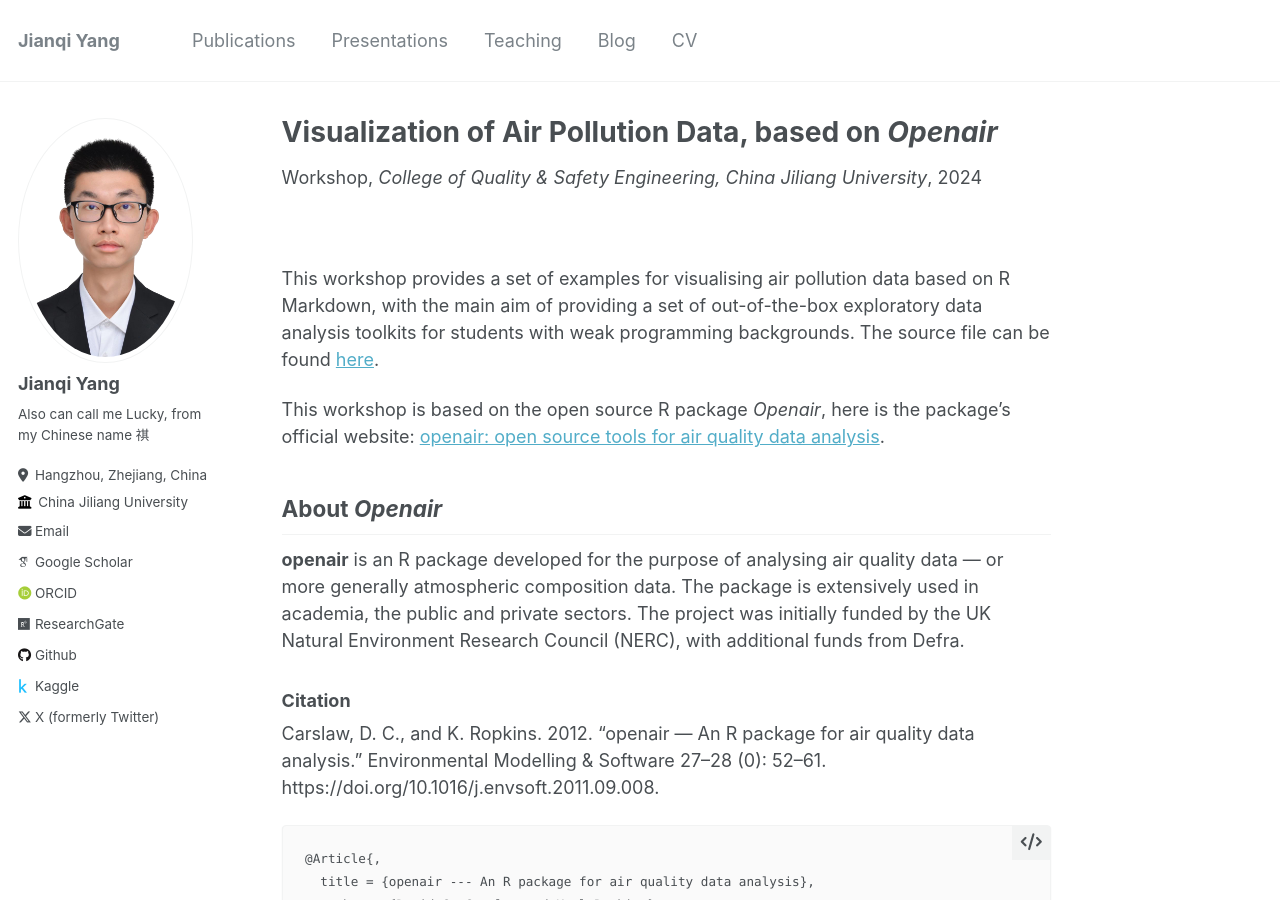
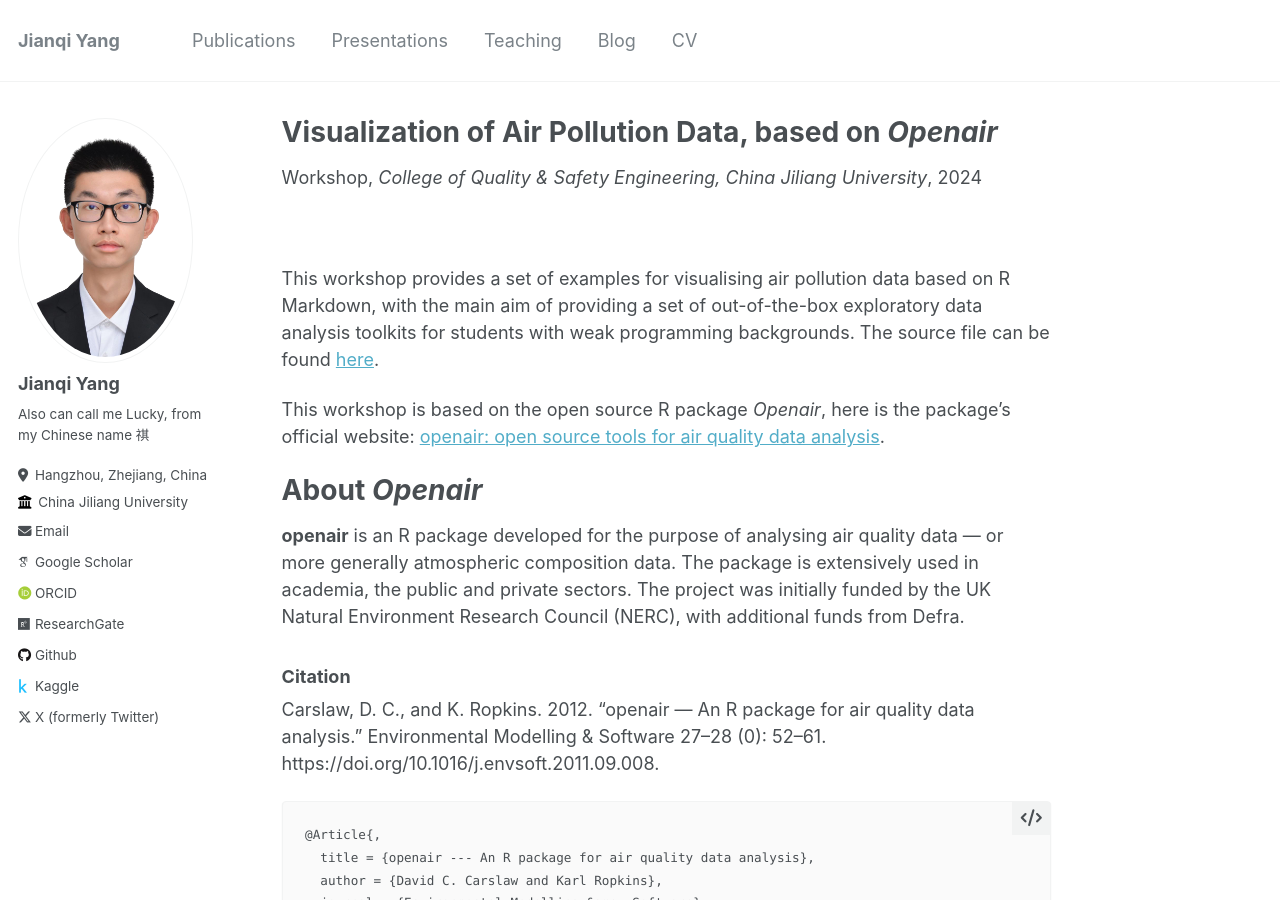
Before and after one commit to thinkswhat/thinkswhat.github.io, a Jekyll site: the page built from _teaching/Openair.md, in a window 1280 px wide and 900 px high. Built offline with Jekyll 4.4.1, drawn with Linux system fonts in a browser that asks for light colours; some web fonts are replaced.

```diff
--- a/_teaching/Openair.md
+++ b/_teaching/Openair.md
@@ -13,7 +13,8 @@ This workshop provides a set of examples for visualising air pollution data base
 
 This workshop is based on the open source R package *Openair*, here is the package's official website: [openair: open source tools for air quality data analysis](https://davidcarslaw.github.io/openair).
 
-## About *Openair*
+About *Openair*
+======
 
 **openair** is an R package developed for the purpose of analysing air quality data — or more generally atmospheric composition data. The package is extensively used in academia, the public and private sectors. The project was initially funded by the UK Natural Environment Research Council (NERC), with additional funds from Defra.
 
```
